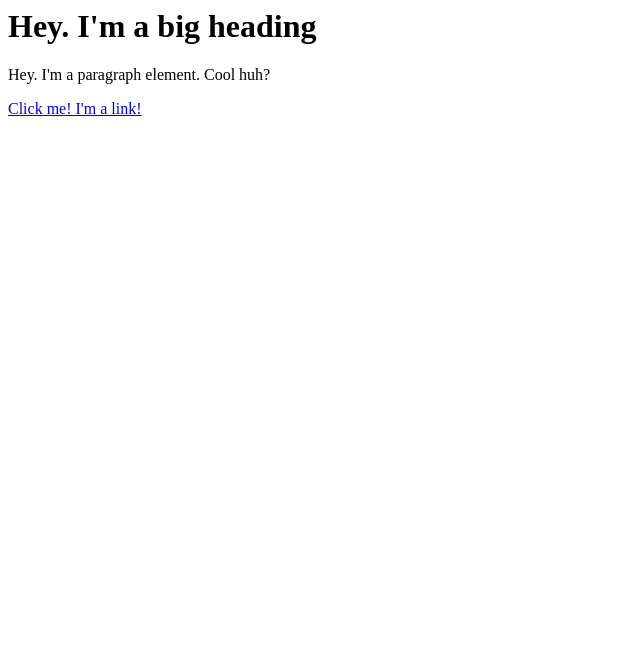
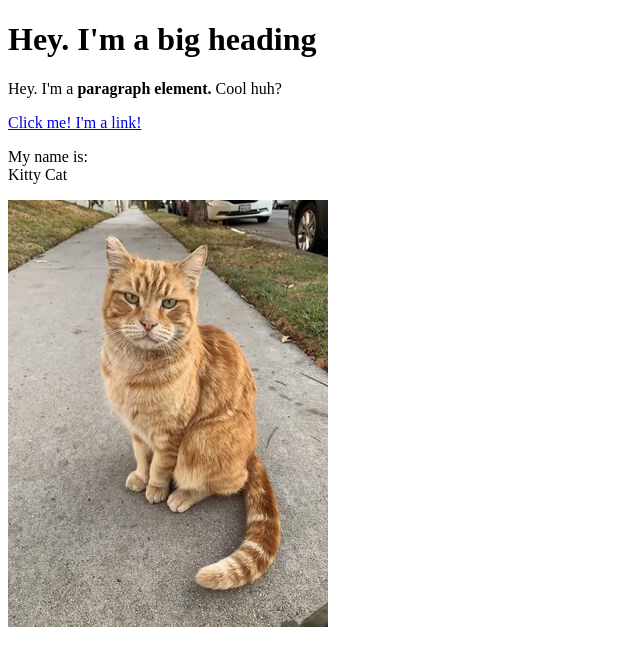
Before and after one commit to CARNAGE-TECH/Cartoon-Heroes, a plain HTML site: page test.html in a window 1280 px wide. Shown: the whole page, without its empty margins (0-640 px from the left). Drawn offline with Linux system fonts and the light colour scheme.

Commit message:
Added a cat image and a few more elements

```diff
--- a/test.html
+++ b/test.html
@@ -1,3 +1,15 @@
-<h1>Hey. I'm a big heading</h1>
-<p>Hey. I'm a paragraph element. Cool huh?</p>
-<a href="https://google.com" target="_blank" title="Let's go to Google">Click me! I'm a link!</a>
+<!DOCTYPE html>
+<html>
+<head>
+	<title>Test page</title>
+</head>
+<body>
+	<h1>Hey. I'm a big heading</h1>
+	<p>Hey. I'm a <b>paragraph element.</b> Cool huh?</p>
+	<a href="https://google.com" target="_blank" title="Let's go to Google">Click me! I'm a link!</a>
+	<p></p>
+	<p>My name is:<br>
+	Kitty Cat</p>
+	<img src="img/cat.jpeg">
+</body>
+</html>
```
Also changed, not shown: img/cat.jpeg (added).
